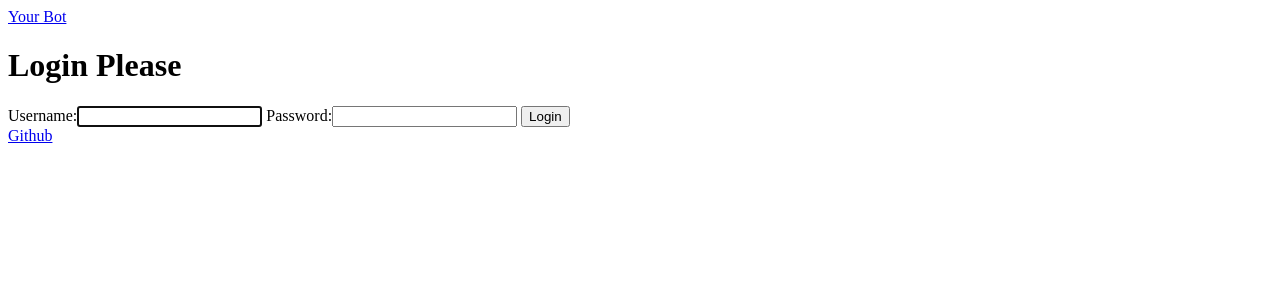
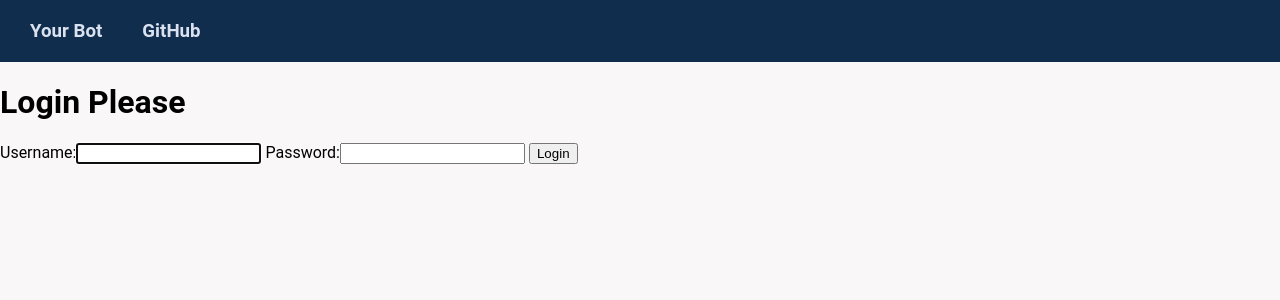
Before and after one commit to Jiklopo/telebot-template, a Django app: page /login in a window 1280 px wide. Shown: the top 300 px of the page. Run offline with Django 3.2, Linux system fonts and the light colour scheme.

Commit message:
added ugly design

```diff
--- /dev/null
+++ b/interface/static/style/main.css
@@ -0,0 +1,113 @@
+:root {
+    --white: #f9f7f7;
+    --light-blue: #dbe2ef;
+    --blue: #3f72af;
+    --dark-blue: #112d4e;
+    --error: #e23e57;
+}
+
+body {
+    margin: 0;
+    padding: 0;
+    box-sizing: border-box;
+    background-color: var(--white);
+    font-family: Roboto, sans-serif;
+}
+
+header {
+    display: flex;
+    flex-direction: row;
+    justify-content: flex-start;
+    width: 100vw;
+    background-color: var(--dark-blue);
+    padding: 10px;
+}
+
+header h3 {
+    margin: 10px 20px;
+}
+
+header a {
+    text-decoration: none;
+    color: var(--light-blue);
+}
+
+header a:hover {
+    text-decoration: underline;
+}
+
+footer {
+    background-color: var(--dark-blue);
+    position: absolute;
+    bottom: 0;
+    width: 100vw;
+}
+
+main {
+    background-color: var(--blue);
+    color: var(--light-blue);
+    width: 80vw;
+    margin: 20px auto;
+    padding: 10px;
+    border-radius: 5px;
+}
+
+main h6 {
+    margin: 2px;
+}
+
+#logs {
+    display: flex;
+    flex-direction: column;
+    justify-content: flex-end;
+
+    padding: 5px;
+    margin: 0;
+    font-family: monospace;
+    background-color: var(--white);
+    color: var(--dark-blue);
+}
+
+#logs h3 {
+    margin: 0;
+}
+
+#log-links {
+    display: flex;
+    flex-direction: row;
+    padding: 0;
+}
+
+#log-links h5{
+    margin: 10px;
+}
+
+.error {
+    color: var(--error);
+}
+
+.flex-row {
+    display: flex;
+    flex-direction: row;
+    align-items: center;
+    justify-content: flex-start;
+}
+
+.flex-row * {
+    margin: 10px 20px;
+}
+
+.button-link {
+    transition: 0.15s;
+    text-decoration: none;
+    padding: 5px;
+    background-color: var(--light-blue);
+    color: var(--dark-blue);
+    border: 2px solid var(--dark-blue);
+    border-radius: 5px;
+}
+
+.button-link:hover {
+    background-color: var(--dark-blue);
+    color: var(--light-blue);
+}
--- a/interface/templates/main.html
+++ b/interface/templates/main.html
@@ -1,18 +1,19 @@
+{% load static %}
 <!DOCTYPE html>
 <html lang="en">
 <head>
     <meta charset="UTF-8">
-    <title>{% block title %}Title{% endblock %}</title>
+    <title>{% block title %} Title {% endblock %}</title>
+    <link rel="stylesheet" href="{% static 'style/main.css' %}">
+    {% block head %}{% endblock %}
 </head>
 <body>
-    <header>
-        <a href="{% url 'controls' %}">Your Bot</a>
-    </header>
-        {% block body %}
-            <h1>Hello</h1>
-        {% endblock %}
-    <footer>
-        <a href="https://github.com/jiklopo/telebot-template">Github</a>
-    </footer>
+<header>
+    <h3><a href="{% url 'controls' %}">Your Bot</a></h3>
+    <h3><a href="https://github.com/Jiklopo/telebot-template/">GitHub</a></h3>
+</header>
+{% block body %}
+    <h1>Hello</h1>
+{% endblock %}
 </body>
 </html>
--- a/interface/views.py
+++ b/interface/views.py
@@ -3,10 +3,16 @@ from django.contrib.auth.mixins import LoginRequiredMixin
 from django.contrib.auth.views import LoginView, PasswordChangeView
 from django.urls import reverse
 from bot.bot import bot
-
+from logs.models import Log
 
 class ControlsView(LoginRequiredMixin, TemplateView):
     template_name = 'bot/controls.html'
+
+    def get_context_data(self, **kwargs):
+        ctx = super().get_context_data(**kwargs)
+        ctx['logs'] = Log.objects.order_by('timestamp')[:10]
+        return ctx
+
 
 
 class MyLoginView(LoginView):
```
Also changed, not shown: interface/templates/bot/controls.html (+26 -3 lines), interface/static/style/controls.css (added).
